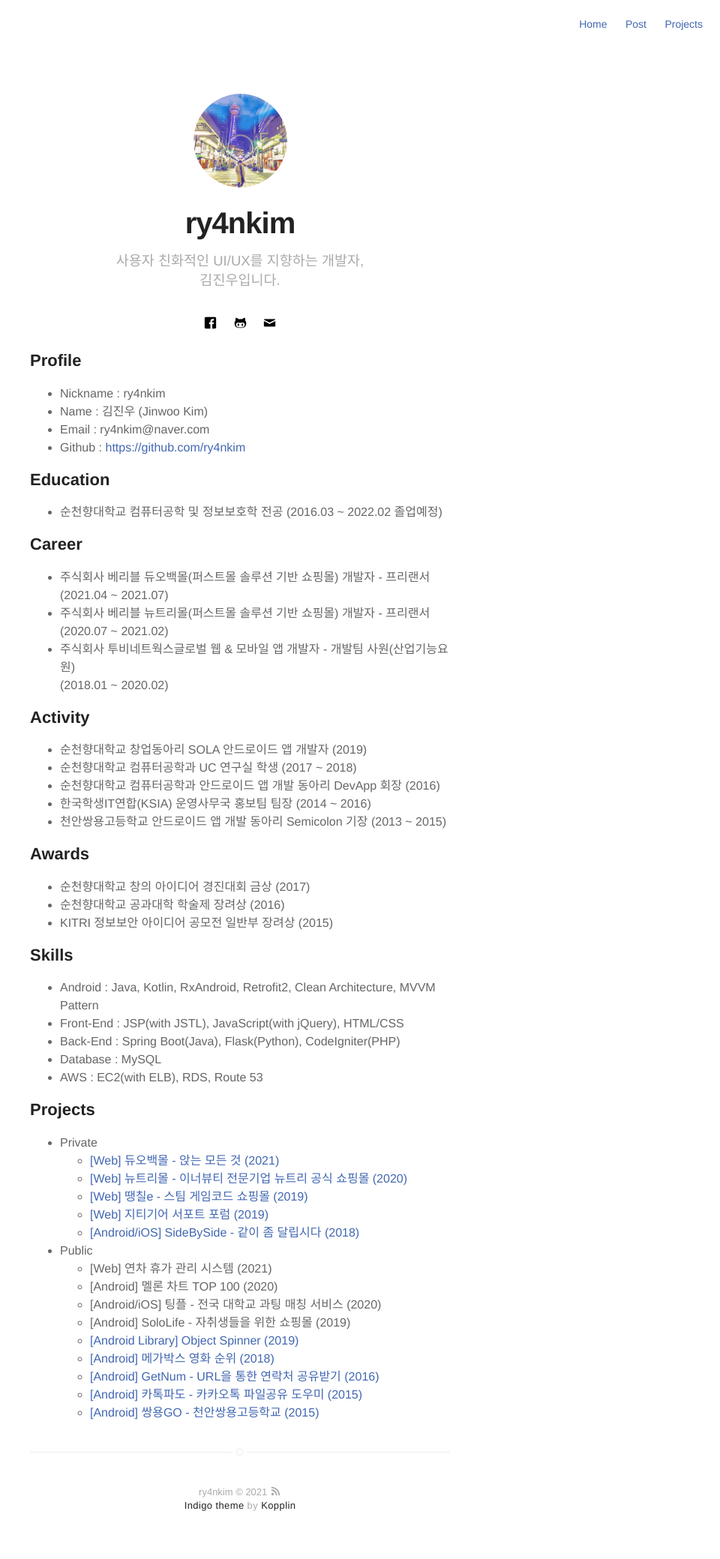
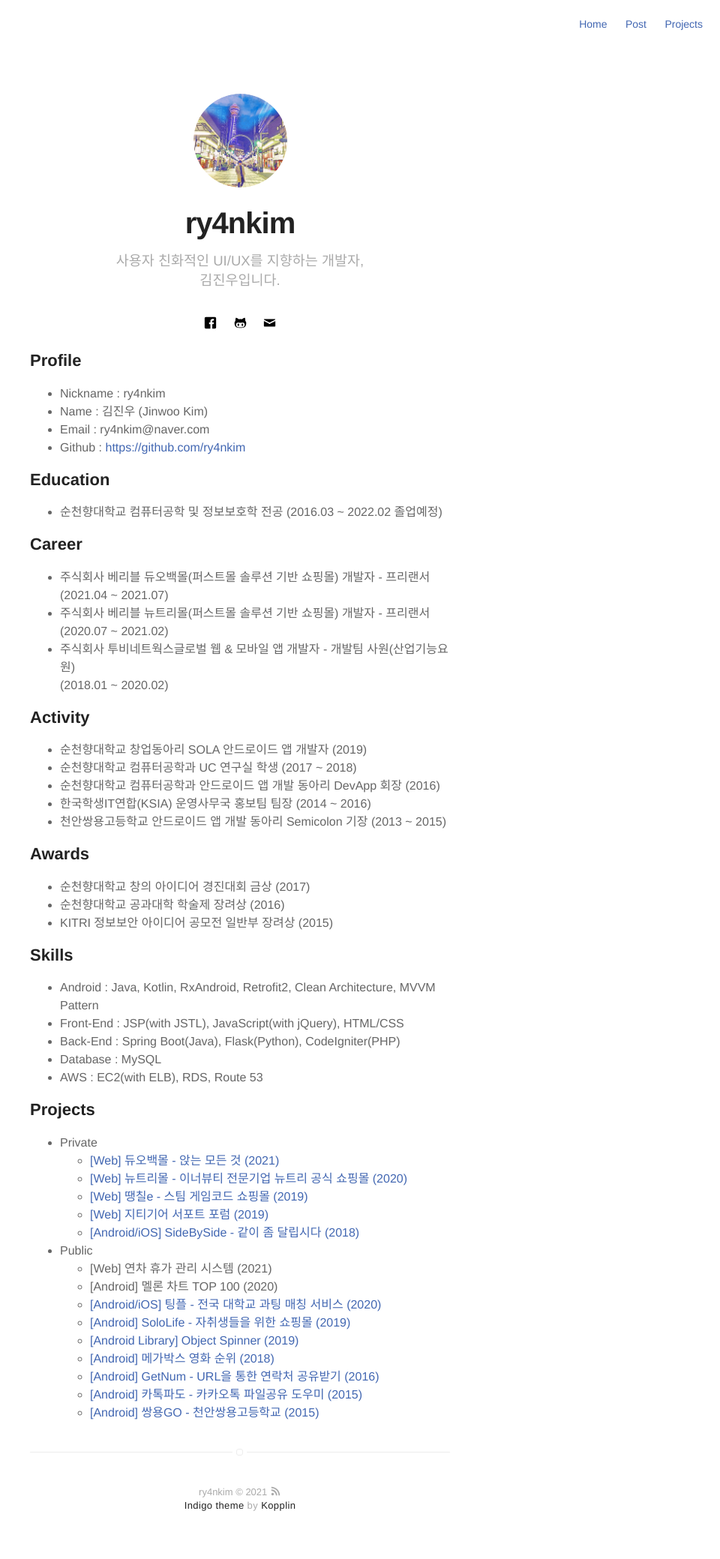
Before and after one commit to ry4nkim/ry4nkim.github.io, a Jekyll site: the page built from about.md, in a window 1280 px wide. Shown: the whole page at 75% size, without its empty margins (320-1280 px from the left). Built offline with Jekyll 4.4.1, drawn with Linux system fonts in a browser that asks for light colours.

Commit message:
Update about.md

```diff
--- a/about.md
+++ b/about.md
@@ -84,8 +84,12 @@ layout: page
     <!--<li>[Web] SCH 온라인 서점 쇼핑몰 (2021)</li>-->
     <li>[Web] 연차 휴가 관리 시스템 (2021)</li>
     <li>[Android] 멜론 차트 TOP 100 (2020)</li>
-    <li>[Android/iOS] 팅플 - 전국 대학교 과팅 매칭 서비스 (2020)</li>
-    <li>[Android] SoloLife - 자취생들을 위한 쇼핑몰 (2019)</li>
+    <li>
+      <a href="/android-ios-tingple" style="text-decoration: none;" onmouseover="this.style.textDecoration='underline';" onmouseout="this.style.textDecoration='none';">[Android/iOS] 팅플 - 전국 대학교 과팅 매칭 서비스 (2020)</a>
+    </li>
+    <li>
+      <a href="/android-sololife" style="text-decoration: none;" onmouseover="this.style.textDecoration='underline';" onmouseout="this.style.textDecoration='none';">[Android] SoloLife - 자취생들을 위한 쇼핑몰 (2019)</a>
+    </li>
     <li>
       <a href="/android-library-object-spinner" style="text-decoration: none;" onmouseover="this.style.textDecoration='underline';" onmouseout="this.style.textDecoration='none';">[Android Library] Object Spinner (2019)</a>
     </li>
```
